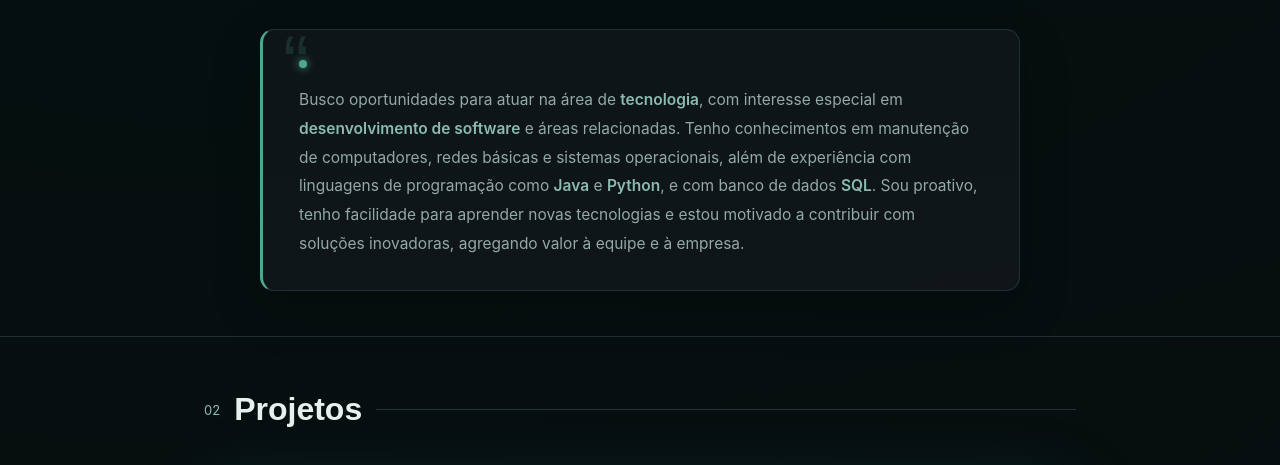
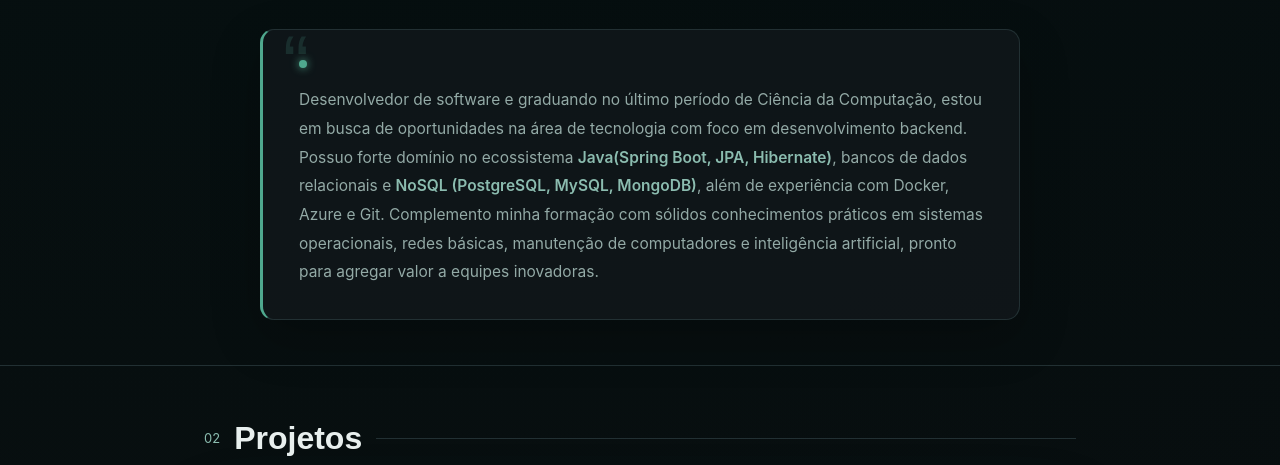
Before and after one commit to Guttss/portfolio, a plain HTML site: page index.html in a window 1280 px wide. Shown: the part 791-1256 px from the top of the page. Drawn offline with nearby package versions, Linux system fonts and the light colour scheme.

Commit message:
feat: atualizando aba Objetivo

```diff
--- a/index.html
+++ b/index.html
@@ -71,12 +71,12 @@
           <span class="objetivo-dot"></span>
         </div>
         <p class="objetivo-text">
-          Busco oportunidades para atuar na área de <span class="hl">tecnologia</span>, com interesse especial em
-          <span class="hl">desenvolvimento de software</span> e áreas relacionadas. Tenho conhecimentos em manutenção
-          de computadores, redes básicas e sistemas operacionais, além de experiência com
-          linguagens de programação como <span class="hl">Java</span> e <span class="hl">Python</span>, e com banco de dados <span class="hl">SQL</span>. Sou proativo,
-          tenho facilidade para aprender novas tecnologias e estou motivado a contribuir com
-          soluções inovadoras, agregando valor à equipe e à empresa.
+          Desenvolvedor de software e graduando no último período de Ciência da Computação,
+          estou em busca de oportunidades na área de tecnologia com foco em desenvolvimento
+          backend. Possuo forte domínio no ecossistema <span class="hl">Java(Spring Boot, JPA, Hibernate)</span>, bancos
+          de dados relacionais e <span class="hl">NoSQL (PostgreSQL, MySQL, MongoDB)</span>, além de experiência com Docker,
+          Azure e Git. Complemento minha formação com sólidos conhecimentos práticos em sistemas operacionais,
+          redes básicas, manutenção de computadores e inteligência artificial, pronto para agregar valor a equipes inovadoras.
         </p>
       </div>
     </div>
```
